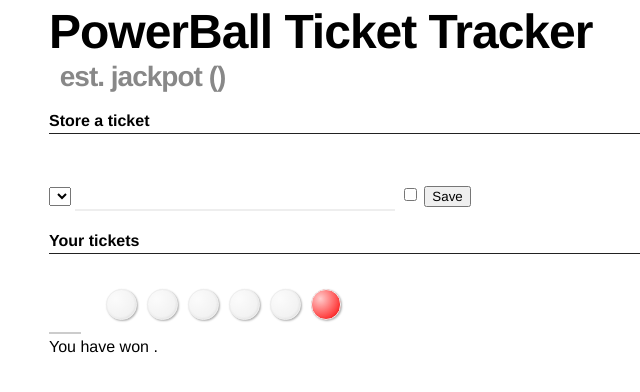
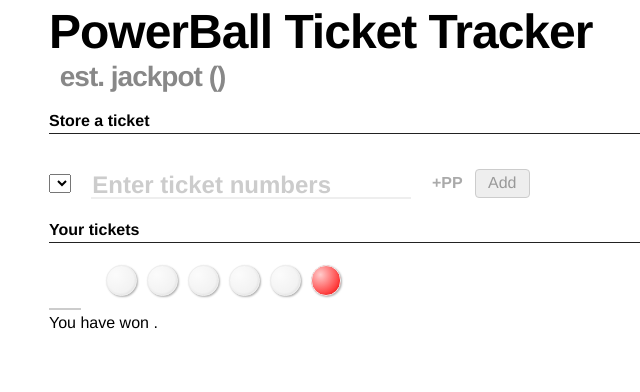
Before and after one commit to andrewhouser/PowerBallTicketTracker, a PHP site: page / in a window 1280 px wide. Shown: the top 392 px of the page, without its empty margins (291-931 px from the left). Run offline with PHP 8.4, Linux system fonts and the light colour scheme; lists and menus that the app fills with data are empty; style sheets or scripts are compiled from the project's sources.

Commit message:
Improved ticket number entry interface

```diff
--- a/index.html
+++ b/index.html
@@ -15,12 +15,20 @@
 
 
 	<h4>Store a ticket</h4>
-	<div class="pb-input-container">
+	<div class="pb-new-ticket">
 		<select data-bind="options: dates, value: newTicketDate, change: resetInput"></select>
-		<input type="text" class="pb-your-numbers" name="pbYourNumbers" id="pbYourNumbers" value="" data-bind="textInput: newTicketNumbers, event: { keydown: checkNumbers }">
-		<input type="checkbox" name="powerplay" id="powerplay" data-bind="checked: newTicketPP">
-		<input type="button" name="pb-save" id="pbSave" value="Save" data-bind="click: storeTicket">
+
+		<div class="pb-new-ticket-numbers-container">
+			<input type="text" class="pb-new-ticket-numbers" name="yourNumbers" id="yourNumbers" value="" data-bind="textInput: newTicketNumbers, event: { keydown: checkNumbers }, css: { 'pb-new-ticket-numbers-valid': newTicketNumbersArr().length > 0 }">
+			<label for="yourNumbers">Enter ticket numbers</label>
+		</div>
+
+		<input type="checkbox" class="pb-new-ticket-pp" name="powerplay" id="powerplay" data-bind="checked: newTicketPP">
+		<label for="powerplay" title="Add PowerPlay option" class="pb-new-ticket-pp-label">+PP</label>
+
+		<input type="button" class="pb-new-ticket-save" name="pbSave" id="pbSave" value="Add" data-bind="click: storeTicket, css: { 'pb-new-ticket-save-active': canAddTicket}">
 	</div>
+
 
 	<h4>Your tickets</h4>
 	<div data-bind="foreach: storedTickets">
--- a/res/css/scss/main.scss
+++ b/res/css/scss/main.scss
@@ -5,7 +5,7 @@
 
 body * {
 	box-sizing: border-box;
-	font-family: 'Helvetica Neue', sans-serif;
+	font-family: "Helvetica Neue", sans-serif;
 }
 
 body > h1,
@@ -24,7 +24,8 @@
 	flex-direction: column;
 }
 
-input, select {
+input,
+select {
 	outline: 0;
 }
 
@@ -32,12 +33,15 @@
 	width: 8em !important;
 }
 
-@import 'title';
+@import "title";
 
 h4 {
 	border-bottom: 1px solid #222;
+	margin-bottom: .5em;
 	padding-bottom: .2em;
 }
+
+@import "ticketentry";
 
 .ticket-row {
 	position: relative;
@@ -58,15 +62,6 @@
 	display: block;
 }
 
-.pb-your-numbers {
-	border: 0;
-	border-bottom: 2px solid #eee;
-	font-size: 2em;
-	padding: .5em .5em 0em;
-	text-align: center;
-	width: 10em;
-}
-
 .ticket-numbers {
 	border-bottom: 2px solid #ccc;
 	display: inline-block;
@@ -77,4 +72,4 @@
 	display: inline-block;
 }
 
-@import 'balls';
+@import "balls";
--- /dev/null
+++ b/res/css/scss/ticketentry.scss
@@ -0,0 +1,73 @@
+.pb-new-ticket-numbers-container {
+	display: inline-block;
+	padding-top: 1em;
+	position: relative;
+
+	label {
+		color: #ccc;
+		font-size: 1.5em;
+		font-weight: 700;
+		left: .7em;
+		position: absolute;
+		top: calc(100% - 1.2em);
+
+		transition: all .5s;
+	}
+}
+
+.pb-new-ticket-numbers {
+	border: 0;
+	border-bottom: 2px solid #eee;
+	color: #444;
+	font-size: 2em;
+	margin: 0 .5em;
+	text-align: center;
+	width: 10em;
+
+	&:focus + label,
+	&-valid + label {
+		font-size: .875em;
+		font-weight: 400;
+		left: 1.2em;
+		top: 0;
+	}
+}
+
+.pb-new-ticket-pp {
+	display: none;
+}
+
+.pb-new-ticket-pp-label {
+	color: #aaa;
+	cursor: pointer;
+	font-weight: 900;
+	margin-right:.5em;
+}
+
+.pb-new-ticket-pp:checked + .pb-new-ticket-pp-label {
+	text-shadow: 1px 1px 0 rgba(0, 0, 0, .2);
+	color: #ff1a00;
+}
+
+.pb-new-ticket-save {
+	appearance: none;
+	background: #eee;
+	border: 1px solid #ccc;
+	border-radius: .25em;
+	color: #999;
+	font-family: "Helvetica Neue", sans-serif;
+	font-size: 100%;
+	padding: .3em .75em;
+}
+
+.pb-new-ticket-save-active {
+	background: #ff1a00;
+	background: -moz-linear-gradient(top,  #ff1a00 0%, #ff1a00 100%);
+	background: -webkit-linear-gradient(top,  #ff1a00 0%,#ff1a00 100%);
+	background: linear-gradient(to bottom,  #ff1a00 0%,#ff1a00 100%);
+	filter: progid:DXImageTransform.Microsoft.gradient( startColorstr='#ff1a00', endColorstr='#ff1a00',GradientType=0 );
+	border-color: #cc1400;
+
+	color: #fff;
+	cursor: pointer;
+}
```
